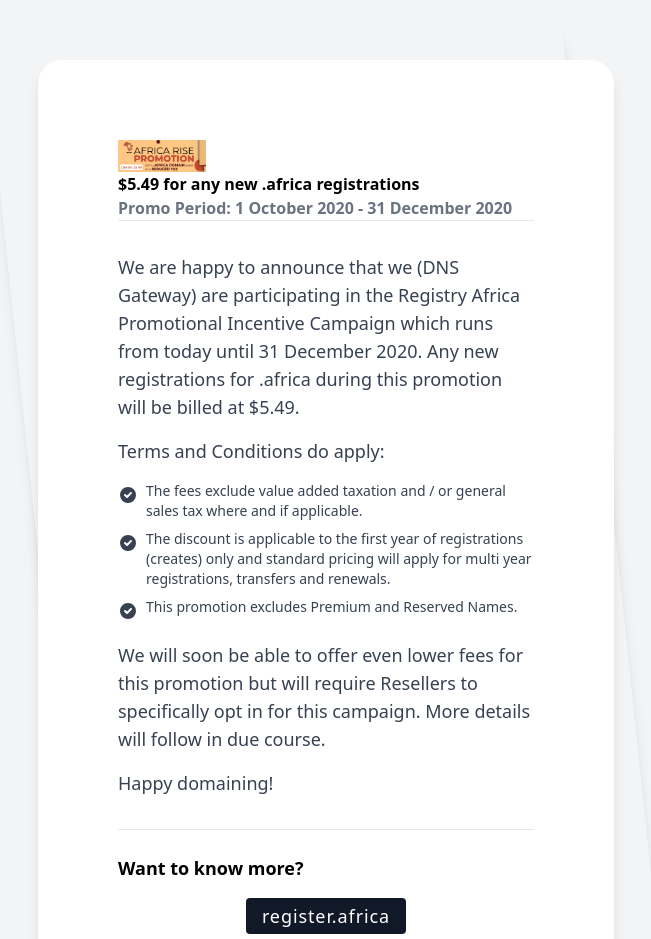
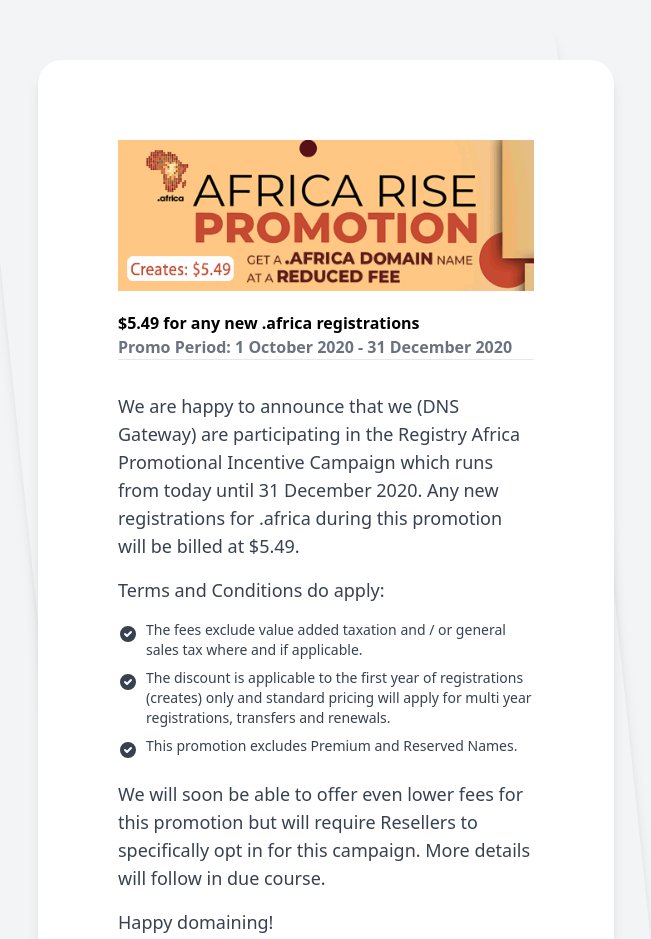
Before and after one commit to App-to-date/app-to-date.github.io, a plain HTML site: page index.html in a window 1280 px wide. Shown: the top 939 px of the page, without its empty margins (314-965 px from the left). Drawn offline with nearby package versions, Linux system fonts and the light colour scheme.

Commit message:
Added some styling to the image

```diff
--- a/index.html
+++ b/index.html
@@ -13,7 +13,7 @@
           <div class="relative px-4 py-10 bg-white shadow-lg sm:rounded-3xl sm:p-20">
             <div class="max-w-md mx-auto">
               <div>
-                <img src="/img/africa-rise.png" class="h-7 sm:h-8" />
+                <img src="/img/africa-rise.png" class="pb-5" />
               </div>
               <div class="divide-y divide-gray-200">
                 <div class="font-bold">
```
